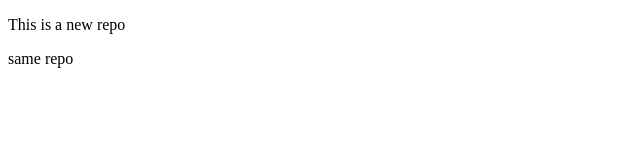
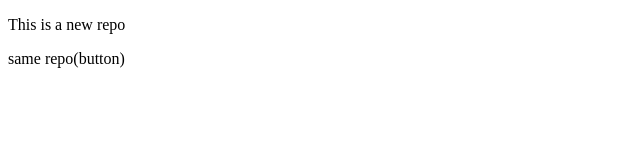
Before and after one commit to bitturohit/localRepo, a plain HTML site: page index.html in a window 1280 px wide. Shown: the full height of the page, 0-640 px from the left. Drawn offline with Linux system fonts and the light colour scheme.

```diff
--- a/index.html
+++ b/index.html
@@ -6,6 +6,6 @@
 </head>
 <body>
     <p>This is a new repo</p>
-    <p>same repo</p>
+    <p>same repo(button)</p>
 </body>
 </html>
```
